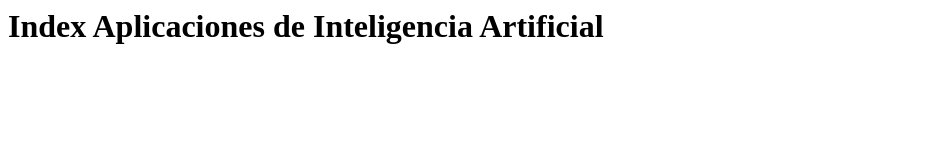
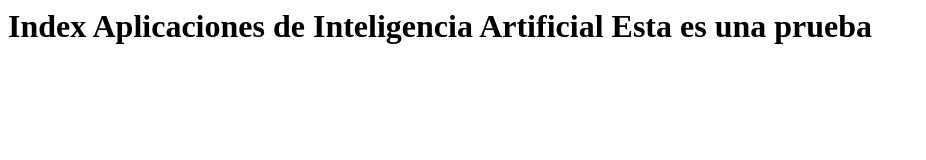
Before and after one commit to NicolasJimenezD/dordonez-ute-aia.github.io, a plain HTML site: page index.html in a window 1280 px wide. Shown: the whole page, without its empty margins (0-926 px from the left). Drawn offline with Linux system fonts and the light colour scheme.

Commit message:
Update index.html
Prueba de Modificacion Antonio Iglesias

```diff
--- a/index.html
+++ b/index.html
@@ -3,6 +3,6 @@
     <title>AIA</title>
   </head>
   <body>
-    <h1>Index Aplicaciones de Inteligencia Artificial</h1>
+    <h1>Index Aplicaciones de Inteligencia Artificial Esta es una prueba</h1>
   </body>
 </html>
```
